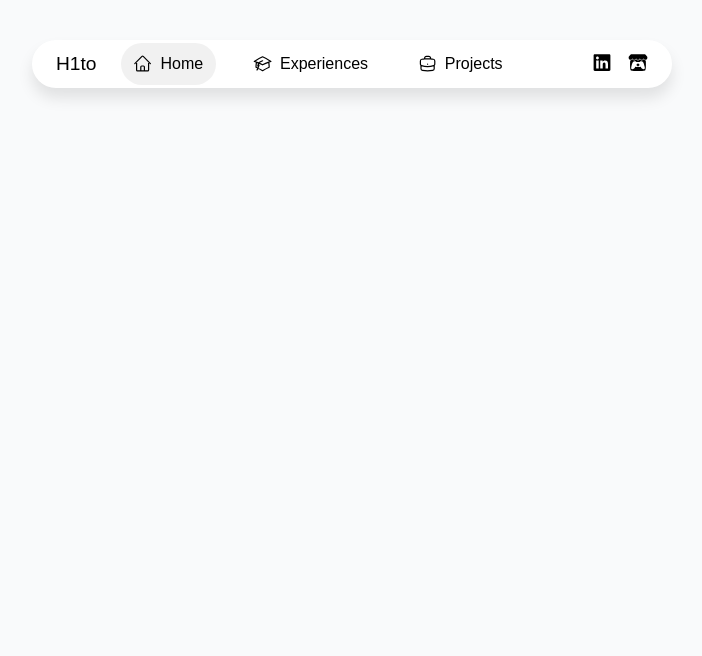
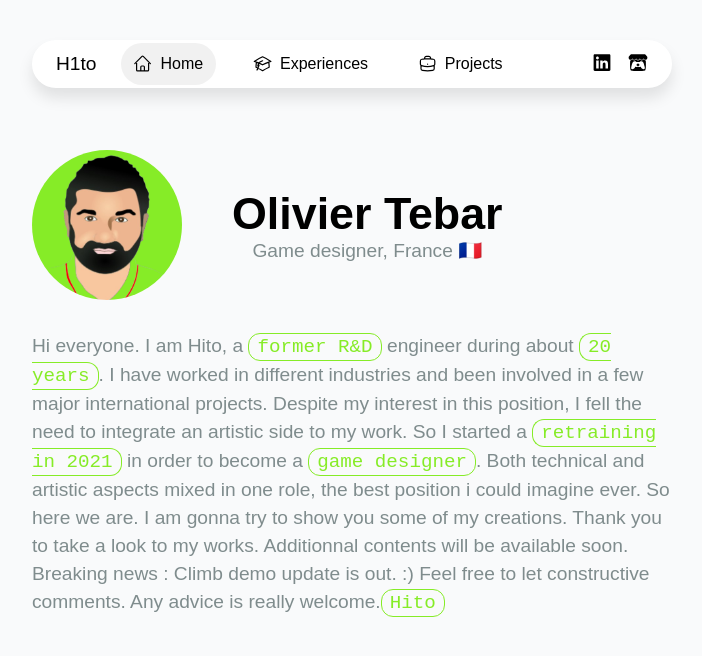
Before and after one commit to Matsuel/olivier, a Next.js app: page / in a window 1280 px wide. Shown: the top 656 px of the page, without its empty margins (288-990 px from the left). Built offline with nearby package versions, Linux system fonts and the light colour scheme.

Commit message:
create v1 of home section

```diff
--- a/src/Components/Navbar/Navbar.tsx
+++ b/src/Components/Navbar/Navbar.tsx
@@ -24,7 +24,7 @@ type SocialLink = {
 const navLinks: NavLink[] = [
     {
         name: "Home",
-        link: "/",
+        link: "#home",
         icon: <svg xmlns="http://www.w3.org/2000/svg" fill="none" viewBox="0 0 24 24" strokeWidth="1.5" stroke="currentColor">
             <path strokeLinejoin='round' strokeLinecap='round' d="m2.25 12 8.954-8.955c.44-.439 1.152-.439 1.591 0L21.75 12M4.5 9.75v10.125c0 .621.504 1.125 1.125 1.125H9.75v-4.875c0-.621.504-1.125 1.125-1.125h2.25c.621 0 1.125.504 1.125 1.125V21h4.125c.621 0 1.125-.504 1.125-1.125V9.75M8.25 21h8.25" />
         </svg>
--- /dev/null
+++ b/src/Sections/Home/Home.module.scss
@@ -0,0 +1,67 @@
+.Home_container {
+    width: 80%;
+    display: flex;
+    flex-direction: column;
+    align-items: center;
+    justify-content: flex-start;
+    gap: 2rem;
+    font-family: 'Montserrat', sans-serif;
+
+    .Home_content {
+        width: 62.5%;
+        height: auto;
+        display: flex;
+        flex-direction: row;
+        align-items: center;
+        justify-content: flex-start;
+        gap: 50px;
+
+        .Home_profile {
+            background-color: #86ec27;
+            width: 150px;
+            height: 150px;
+            background-image: url('../../assets/olivier.png');
+            background-size: cover;
+            background-repeat: no-repeat;
+            border-radius: 50%;
+        }
+
+        .Home_content_text {
+            width: auto;
+            height: 100%;
+            display: flex;
+            flex-direction: column;
+            align-items: flex-start;
+            justify-content: center;
+
+            .Home_name {
+                font-size: 2.8rem;
+                font-weight: 700;
+            }
+
+            .Home_description {
+                width: 100%;
+                text-align: center;
+                font-size: 1.2rem;
+                font-weight: 500;
+                color: #7f8c8d;
+            }
+        }
+    }
+
+    .Home_speech {
+        width: 62.5%;
+        height: auto;
+        font-size: 1.2rem;
+        font-weight: 500;
+        line-height: 1.75rem;
+        color: #7f8c8d;
+
+        code {
+            color: #86ec27;
+            border: 1px solid #86ec27;
+            padding: 0.1rem 0.5rem;
+            border-radius: 12px;
+        }
+    }
+}
--- /dev/null
+++ b/src/Sections/Home/Home.tsx
@@ -0,0 +1,40 @@
+import React from 'react';
+
+import styles from './Home.module.scss';
+
+interface HomeProps {
+
+}
+
+const Home = ({ }: HomeProps) => {
+    return (
+        <section className={styles.Home_container} id="home">
+            <div className={styles.Home_content}>
+                <div className={styles.Home_profile} />
+                <div className={styles.Home_content_text}>
+                    <h1 className={styles.Home_name}>Olivier Tebar</h1>
+                    <p className={styles.Home_description}>Game designer, France 🇫🇷</p>
+                </div>
+            </div>
+
+            <div className={styles.Home_speech}>
+                Hi everyone.
+
+                I am Hito, a <code>former R&D</code> engineer during about <code>20 years</code>. I have worked in different industries and been involved in a few major international projects. Despite my interest in this position, I fell the need to integrate an artistic side to my work.
+                So I started a <code>retraining in 2021</code> in order to become a <code>game designer</code>.
+                Both technical and artistic aspects mixed in one role, the best position i could imagine ever.
+
+                So here we are. I am gonna try to show you some of my creations. Thank you to take a look to my works. Additionnal contents will be available soon.
+
+                Breaking news : Climb demo update is out.  :)
+
+                Feel free to let constructive comments. Any advice is really welcome.
+
+                <code>Hito</code>
+            </div>
+
+        </section>
+    );
+};
+
+export default Home;
--- a/src/pages/index.tsx
+++ b/src/pages/index.tsx
@@ -1,11 +1,10 @@
 import Head from "next/head";
 import styles from "@/styles/Home.module.css";
 import Navbar from "../Components/Navbar/Navbar";
-import Image from "next/image";
-import BottomGradient from "@/assets/bot-gradient.svg";
+import Home from "@/Sections/Home/Home";
 
 
-export default function Home() {
+export default function App() {
   return (
     <>
       <Head>
@@ -16,9 +15,8 @@ export default function Home() {
       </Head>
 
       <div className={styles.container}>
-        {/* <Image src={BottomGradient} alt="Top Gradient" className={styles.topGradient} /> */}
         <Navbar />
-        {/* <Image src={BottomGradient} alt="Bottom Gradient" className={styles.botGradient} /> */}
+        <Home />
       </div>
     </>
   );
--- a/src/styles/Home.module.css
+++ b/src/styles/Home.module.css
@@ -4,7 +4,8 @@
   min-height: 100vh;
   display: flex;
   flex-direction: column;
-  justify-content: center;
+  justify-content: flex-start;
+  padding-top: 150px;
   align-items: center;
   background-color: #f9fafb;
 }
```
Also changed, not shown: src/assets/olivier.png (added).
